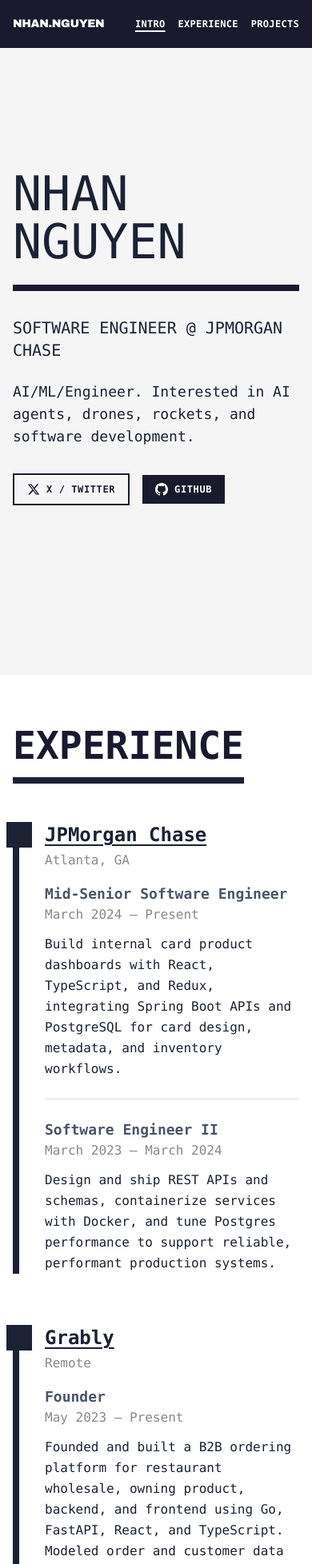
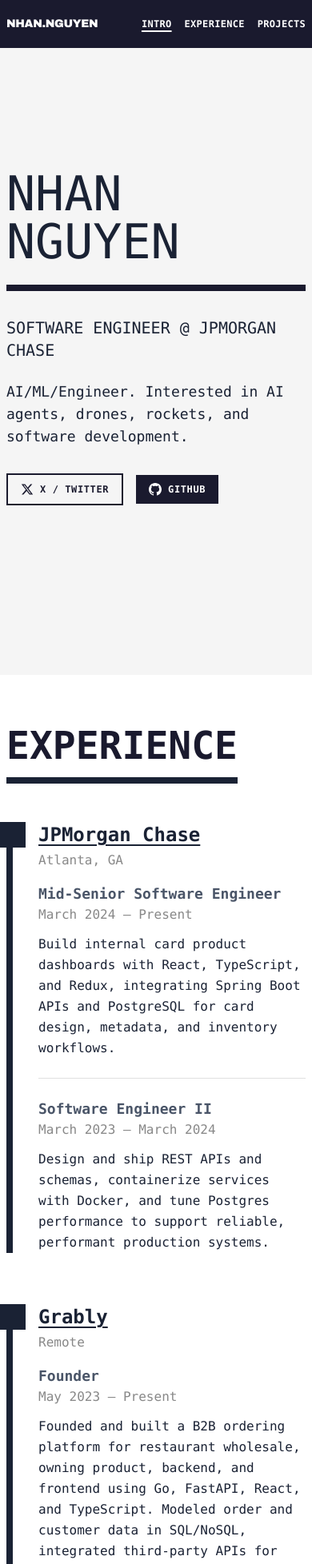
Before and after one commit to nathannewyen/v4, a Next.js app: page / in a window 390 px wide. Shown: the top 1956 px of the page at 80% size. Built offline with nearby package versions, Linux system fonts and the light colour scheme; no server answers.

Commit message:
Reduce mobile padding to px-2 (8px)

```diff
--- a/src/components/Portfolio.tsx
+++ b/src/components/Portfolio.tsx
@@ -172,7 +172,7 @@
       <nav
         className={`fixed top-0 left-0 right-0 z-50 bg-[#1a1a2e] transition-all duration-500 ${isLoaded ? "opacity-100 translate-y-0" : "opacity-0 -translate-y-4"}`}
       >
-        <div className="px-4 md:px-16 py-5">
+        <div className="px-2 md:px-16 py-5">
           <div className="max-w-[1440px] mx-auto flex items-center justify-between gap-4">
             <a
               href="#"
@@ -203,7 +203,7 @@
 
       <main id="main" className="relative">
         {/* Hero Section - Introduction with name, title, and social links */}
-        <section id="intro" className="min-h-screen flex items-center px-4 md:px-16">
+        <section id="intro" className="min-h-screen flex items-center px-2 md:px-16">
           <div className="max-w-[1440px] mx-auto w-full">
             <div className="flex items-center justify-between">
               {/* Left Content - Name, title, description, and social links */}
@@ -307,7 +307,7 @@
         </section>
 
         {/* Experience Section - Work history with companies and roles */}
-        <section id="experience" className="py-16 md:py-32 px-4 md:px-16 bg-white">
+        <section id="experience" className="py-16 md:py-32 px-2 md:px-16 bg-white">
           <div className="max-w-[1440px] mx-auto">
             {/* Section heading with thick bottom border */}
             <h2 className="text-5xl md:text-6xl font-bold mb-12 border-b-8 border-[#1A2234] pb-4 inline-block">
@@ -368,7 +368,7 @@
         </section>
 
         {/* Projects Section - Open source projects grid */}
-        <section id="projects" className="py-16 md:py-32 px-4 md:px-16 bg-[#f5f5f5]">
+        <section id="projects" className="py-16 md:py-32 px-2 md:px-16 bg-[#f5f5f5]">
           <div className="max-w-[1440px] mx-auto">
             <h2 className="text-4xl md:text-6xl font-bold mb-4 border-b-8 border-[#1A2234] pb-4 inline-block">
               OPEN SOURCE
@@ -451,7 +451,7 @@
         </section>
 
         {/* Connect Section - Contact links in single line */}
-        <section className="py-12 md:py-16 px-4 md:px-16 bg-white border-t-4 border-[#1A2234]">
+        <section className="py-12 md:py-16 px-2 md:px-16 bg-white border-t-4 border-[#1A2234]">
           <div className="max-w-[1440px] mx-auto">
             <h2 className="text-3xl md:text-5xl font-bold mb-6 md:mb-8">
               CONNECT
@@ -492,7 +492,7 @@
         </section>
 
         {/* Footer - Copyright notice with dark background */}
-        <footer className="py-8 md:py-10 px-4 md:px-16 bg-[#1a1a2e]">
+        <footer className="py-8 md:py-10 px-2 md:px-16 bg-[#1a1a2e]">
           <div className="max-w-[1440px] mx-auto">
             <p className="text-sm md:text-base text-white text-center tracking-wider">
               © 2025 NHAN NGUYEN. ALL RIGHTS RESERVED.
```
